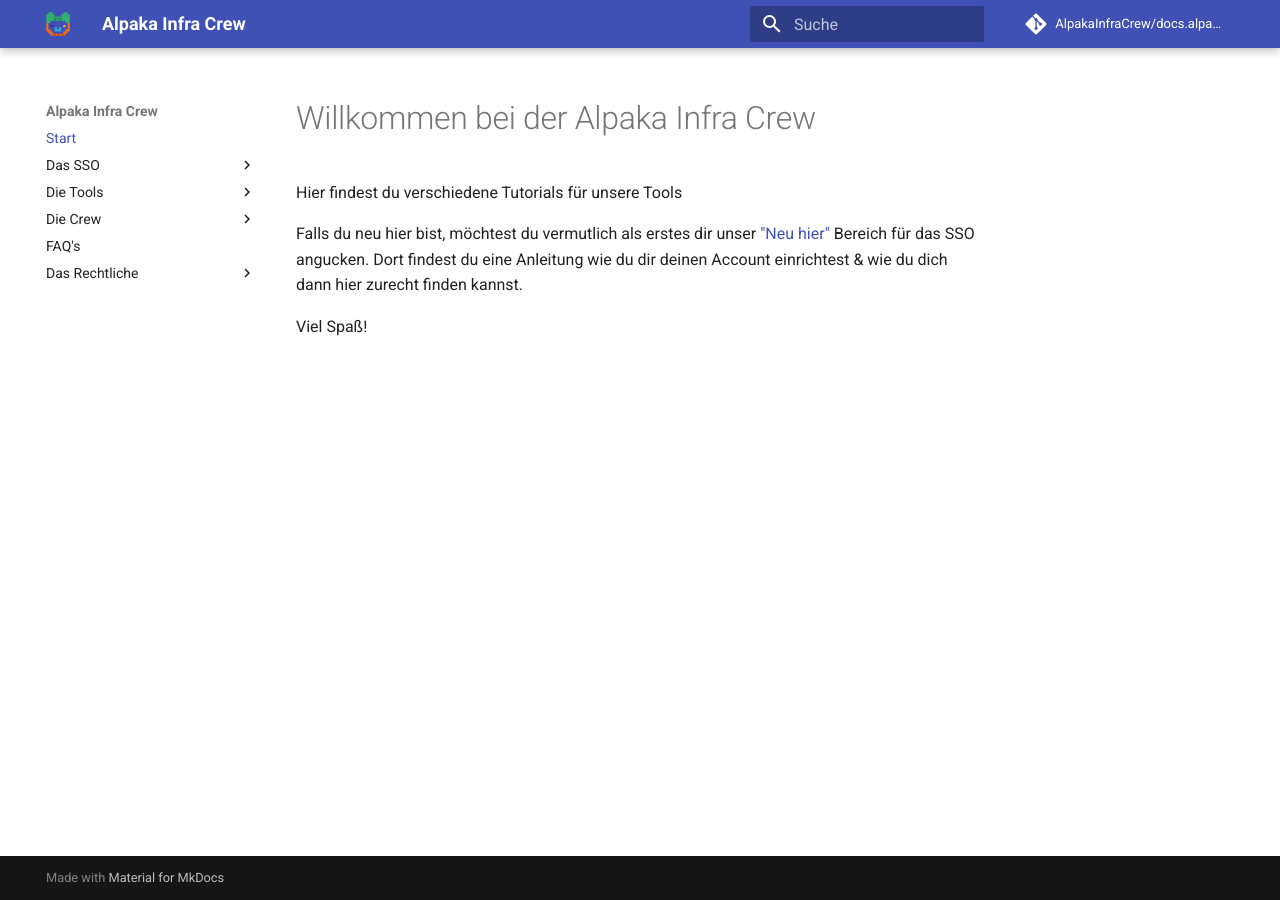
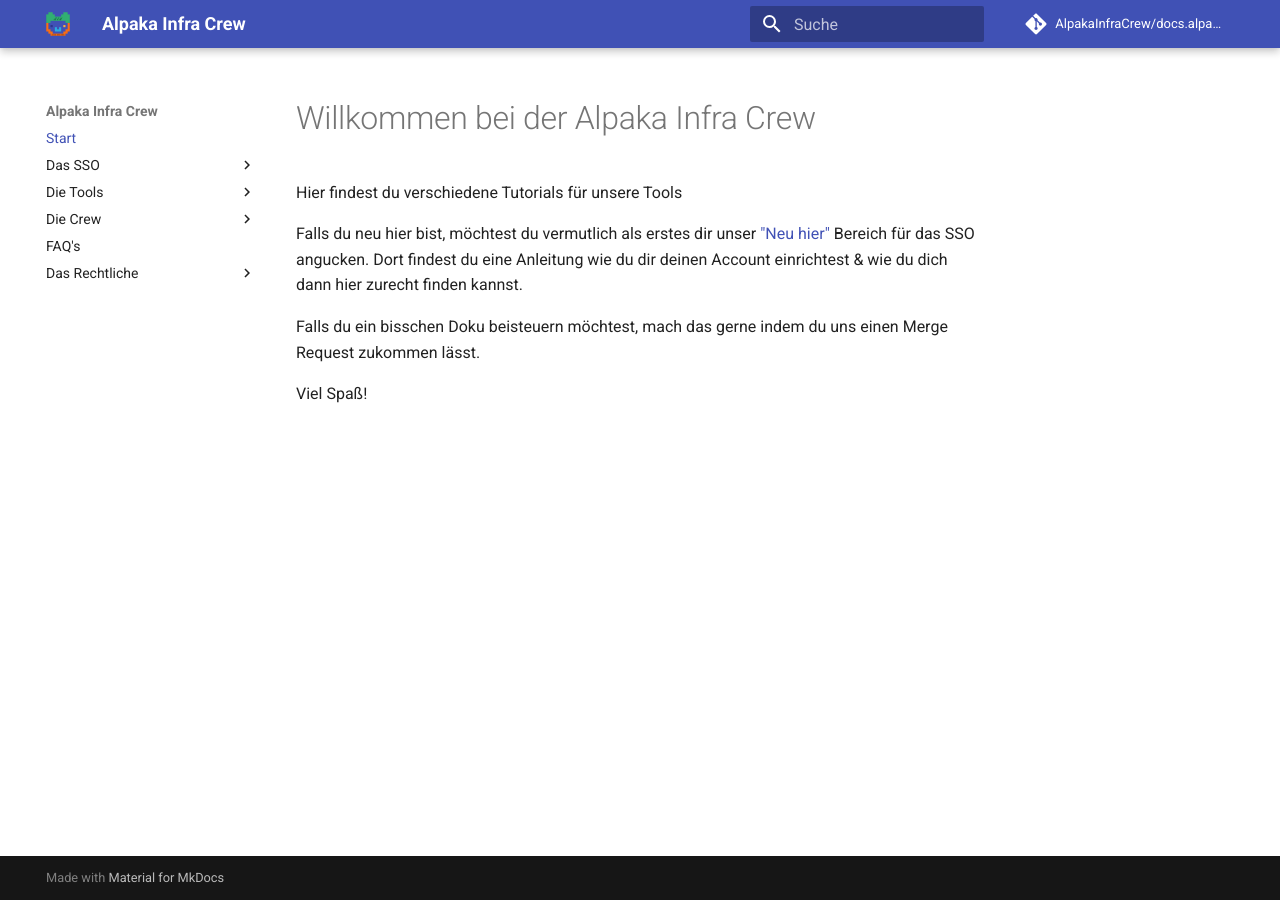
Before and after one commit to AlpakaInfraCrew/docs.alpaka.space, an MkDocs documentation site: the page built from docs/index.md, in a window 1280 px wide. Built offline with MkDocs 1.6.1 and Material for MkDocs 9.7.7, drawn with Linux system fonts in a browser that asks for light colours; comment, search, counter and statistics services are not loaded.

Commit message:
add text to index

```diff
--- a/docs/index.md
+++ b/docs/index.md
@@ -4,4 +4,6 @@ Hier findest du verschiedene Tutorials für unsere Tools
 
 Falls du neu hier bist, möchtest du vermutlich als erstes dir unser ["Neu hier"](alpakasso/index.md) Bereich für das SSO angucken. Dort findest du eine Anleitung wie du dir deinen Account einrichtest & wie du dich dann hier zurecht finden kannst.
 
+Falls du ein bisschen Doku beisteuern möchtest, mach das gerne indem du uns einen Merge Request zukommen lässt.
+
 Viel Spaß!
```
